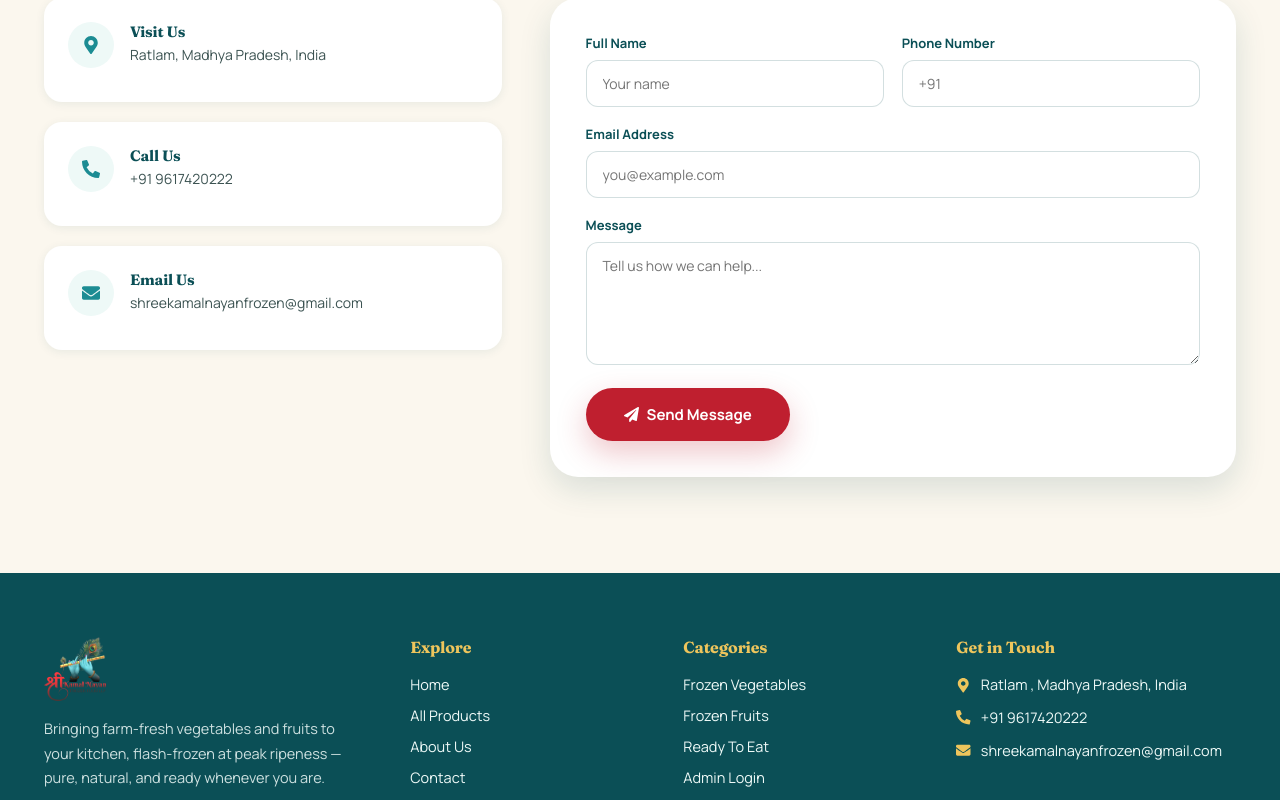
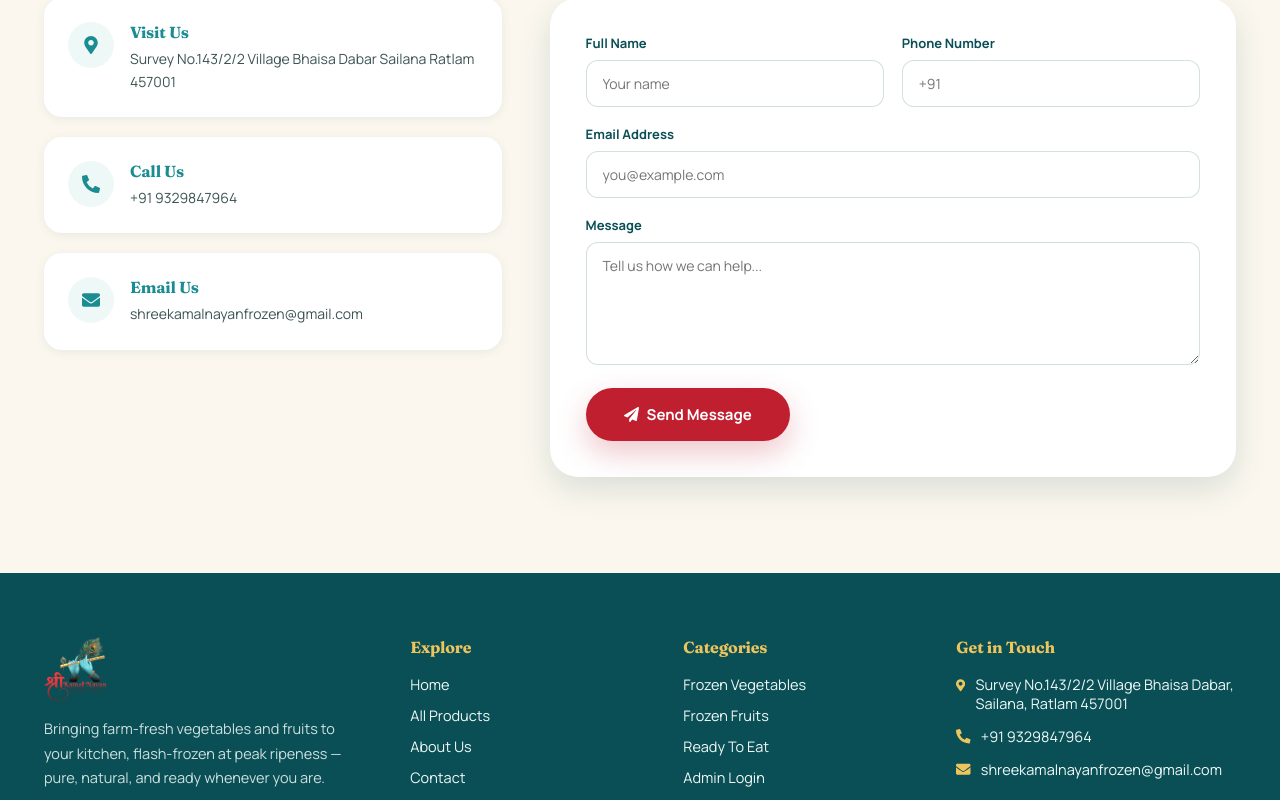
Before and after one commit to sknfrozenratlam9988/ShreeKamalNayanFrozenFood-Frontend, a React (Vite) app: page /contact in a window 1280 px wide. Shown: the part 360-1160 px from the top of the page. Built offline with nearby package versions, Linux system fonts and the light colour scheme; no server answers.

Commit message:
change address and emails

```diff
--- a/src/components/Footer.jsx
+++ b/src/components/Footer.jsx
@@ -58,11 +58,60 @@ const Footer = () => {
 
         <div>
           <h4 style={{ color: "var(--gold-soft)", fontSize: 16, marginBottom: 18 }}>Get in Touch</h4>
-          <ul style={{ display: "flex", flexDirection: "column", gap: 14, fontSize: 14.5 }}>
-            <li style={{ display: "flex", gap: 10, alignItems: "flex-start" }}><FaMapMarkerAlt style={{ marginTop: 3, color: "var(--gold-soft)" }} />Ratlam , Madhya Pradesh, India</li>
-            <li style={{ display: "flex", gap: 10, alignItems: "center" }}><FaPhoneAlt style={{ color: "var(--gold-soft)" }} />+91 9617420222</li>
-            <li style={{ display: "flex", gap: 10, alignItems: "center" }}><FaEnvelope style={{ color: "var(--gold-soft)" }} />shreekamalnayanfrozen@gmail.com</li>
-          </ul>
+          <ul
+  style={{
+    display: "flex",
+    flexDirection: "column",
+    gap: 14,
+    fontSize: 14.5,
+  }}
+>
+  {/* Address */}
+  <li style={{ display: "flex", gap: 10, alignItems: "flex-start" }}>
+    <FaMapMarkerAlt
+      style={{ marginTop: 3, color: "var(--gold-soft)" }}
+    />
+    <a
+      href="https://www.google.com/maps/search/?api=1&query=Survey+No.143/2/2+Village+Bhaisa+Dabar+Sailana+Ratlam+457001"
+      target="_blank"
+      rel="noopener noreferrer"
+      style={{
+        color: "inherit",
+        textDecoration: "none",
+      }}
+    >
+      Survey No.143/2/2 Village Bhaisa Dabar, Sailana, Ratlam 457001
+    </a>
+  </li>
+
+  {/* Phone */}
+  <li style={{ display: "flex", gap: 10, alignItems: "center" }}>
+    <FaPhoneAlt style={{ color: "var(--gold-soft)" }} />
+    <a
+      href="tel:+919329847964"
+      style={{
+        color: "inherit",
+        textDecoration: "none",
+      }}
+    >
+      +91 9329847964
+    </a>
+  </li>
+
+  {/* Email */}
+  <li style={{ display: "flex", gap: 10, alignItems: "center" }}>
+    <FaEnvelope style={{ color: "var(--gold-soft)" }} />
+    <a
+      href="mailto:shreekamalnayanfrozen@gmail.com"
+      style={{
+        color: "inherit",
+        textDecoration: "none",
+      }}
+    >
+      shreekamalnayanfrozen@gmail.com
+    </a>
+  </li>
+</ul>
         </div>
       </div>
 
--- a/src/pages/Contact.jsx
+++ b/src/pages/Contact.jsx
@@ -30,12 +30,39 @@ const Contact = () => {
   style={{ display: "flex", flexDirection: "column", gap: 20 }}
 >
   {[
-              { icon: FaMapMarkerAlt, title: "Visit Us", text: "Ratlam, Madhya Pradesh, India" },
-              { icon: FaPhoneAlt, title: "Call Us", text: "+91 9617420222" },
-              { icon: FaEnvelope, title: "Email Us", text: "shreekamalnayanfrozen@gmail.com" },
+    {
+      icon: FaMapMarkerAlt,
+      title: "Visit Us",
+      text: "Survey No.143/2/2 Village Bhaisa Dabar Sailana Ratlam 457001",
+      link: "https://www.google.com/maps/search/?api=1&query=Survey+No.143/2/2+Village+Bhaisa+Dabar+Sailana+Ratlam+457001",
+      external: true,
+    },
+    {
+      icon: FaPhoneAlt,
+      title: "Call Us",
+      text: "+91 9329847964",
+      link: "tel:+919329847964",
+      external: false,
+    },
+    {
+      icon: FaEnvelope,
+      title: "Email Us",
+      text: "shreekamalnayanfrozen@gmail.com",
+      link: "mailto:shreekamalnayanfrozen@gmail.com",
+      external: false,
+    },
   ].map((c) => (
+    <a
+      key={c.title}
+      href={c.link}
+      target={c.external ? "_blank" : undefined}
+      rel={c.external ? "noopener noreferrer" : undefined}
+      style={{
+        textDecoration: "none",
+        color: "inherit",
+      }}
+    >
       <div
-                key={c.title}
         style={{
           background: "var(--white)",
           borderRadius: "var(--radius-md)",
@@ -44,6 +71,17 @@ const Contact = () => {
           gap: 16,
           alignItems: "flex-start",
           boxShadow: "var(--shadow-sm)",
+          cursor: "pointer",
+          transition: "all 0.3s ease",
+        }}
+        onMouseEnter={(e) => {
+          e.currentTarget.style.transform = "translateY(-4px)";
+          e.currentTarget.style.boxShadow =
+            "0 12px 28px rgba(0,0,0,0.12)";
+        }}
+        onMouseLeave={(e) => {
+          e.currentTarget.style.transform = "translateY(0)";
+          e.currentTarget.style.boxShadow = "var(--shadow-sm)";
         }}
       >
         <div
@@ -60,11 +98,33 @@ const Contact = () => {
         >
           <c.icon color="var(--teal)" size={18} />
         </div>
+
         <div>
-                  <h4 style={{ fontSize: 15 }}>{c.title}</h4>
-                  <p style={{ fontSize: 14, color: "var(--ink-soft)", marginTop: 4 }}>{c.text}</p>
+          <h4
+            style={{
+              fontSize: 16,
+              margin: 0,
+              color: "var(--teal)",
+              fontWeight: 700,
+            }}
+          >
+            {c.title}
+          </h4>
+
+          <p
+            style={{
+              fontSize: 14,
+              color: "var(--ink-soft)",
+              marginTop: 6,
+              marginBottom: 0,
+              lineHeight: 1.6,
+            }}
+          >
+            {c.text}
+          </p>
         </div>
       </div>
+    </a>
   ))}
 </motion.div>
 
```
Lines whose indentation alone changed are shown as unchanged.
